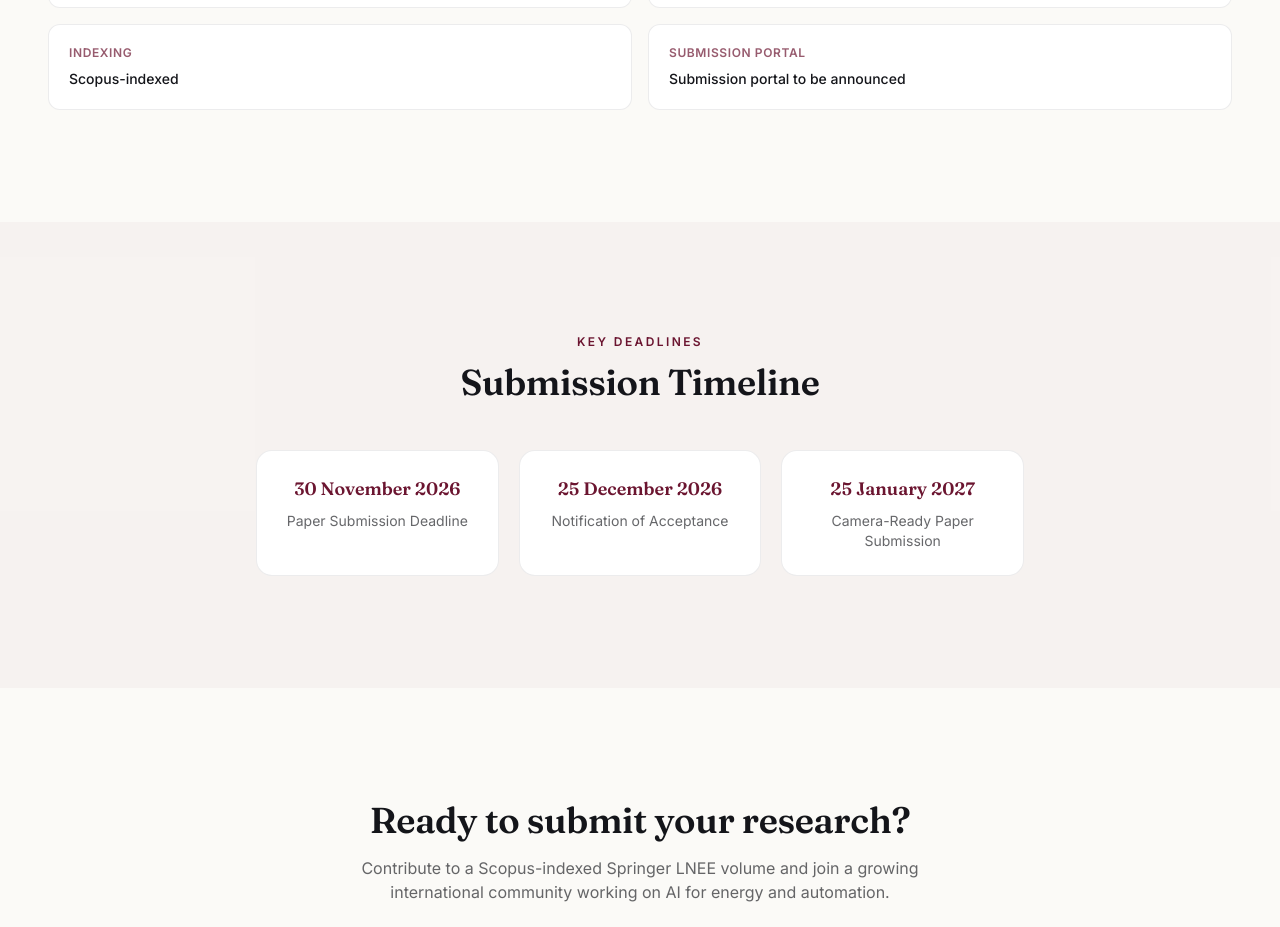
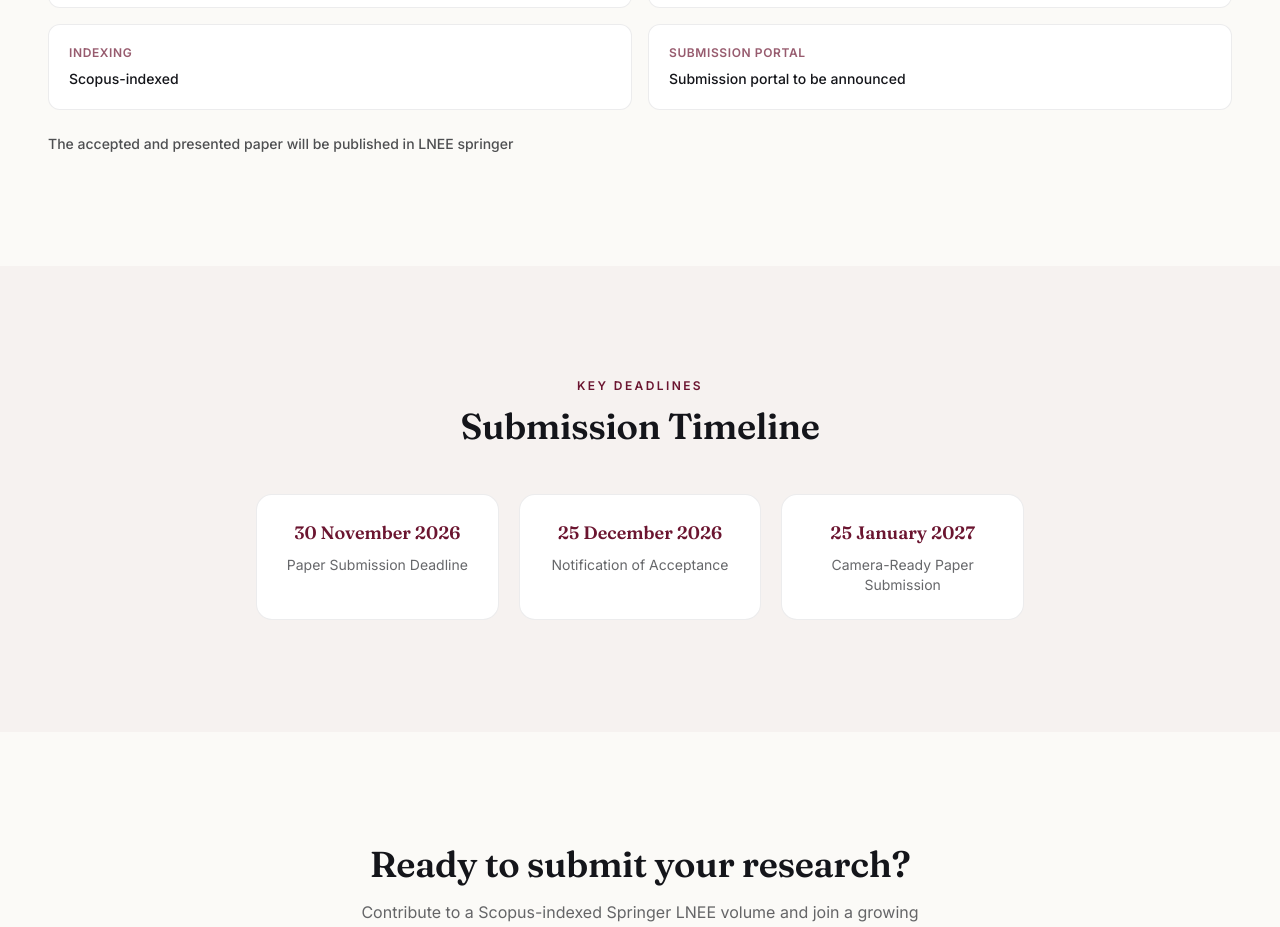
Before and after one commit to Aura2027/Website, a React (Vite) app: page /call-for-papers in a window 1280 px wide. Shown: the part 3300-4227 px from the top of the page. Built offline with nearby package versions, Linux system fonts and the light colour scheme.

Commit message:
dd LNEE Springer publication line to Call for Papers guidelines. //NS28

```diff
--- a/src/pages/CallForPapers.tsx
+++ b/src/pages/CallForPapers.tsx
@@ -73,6 +73,9 @@ export function CallForPapers() {
                 </div>
               ))}
             </div>
+            <p className="mt-6 text-sm font-medium text-ink/75">
+              The accepted and presented paper will be published in LNEE springer
+            </p>
           </Reveal>
         </Container>
       </section>
```
